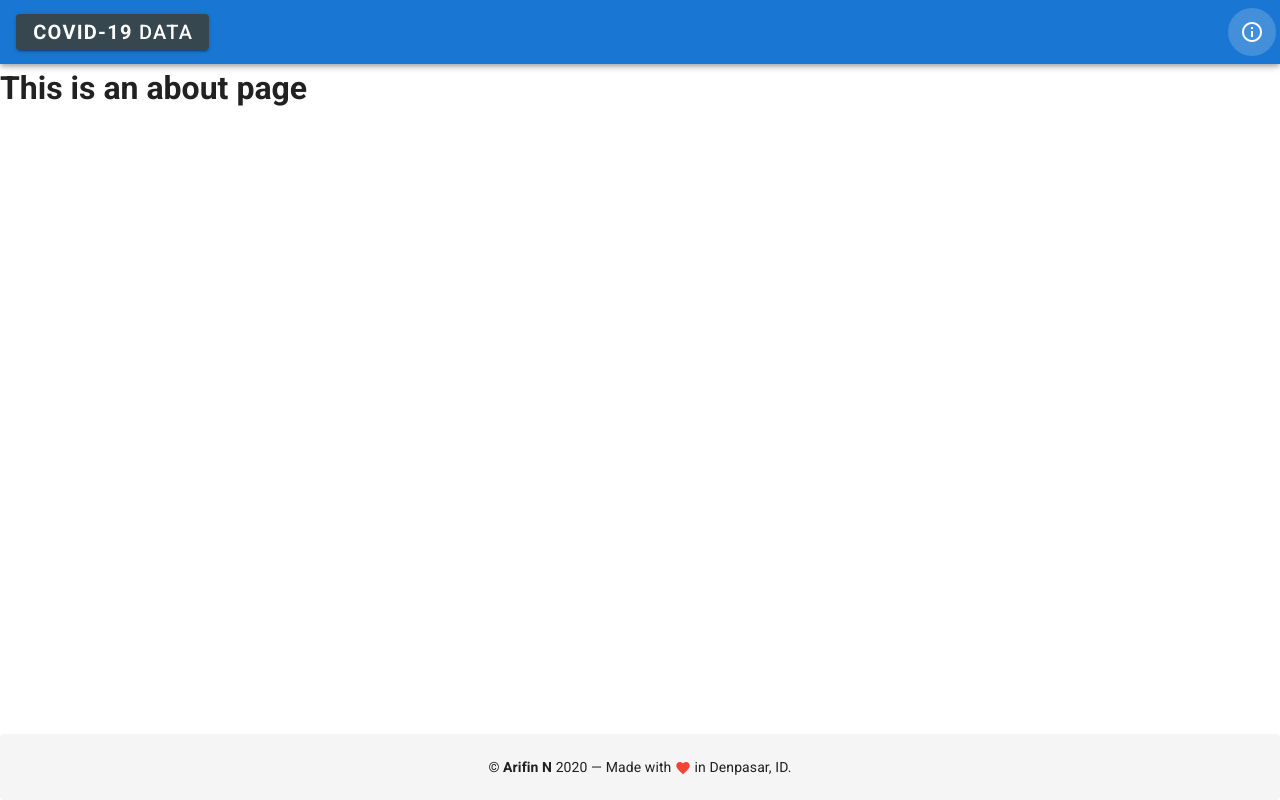
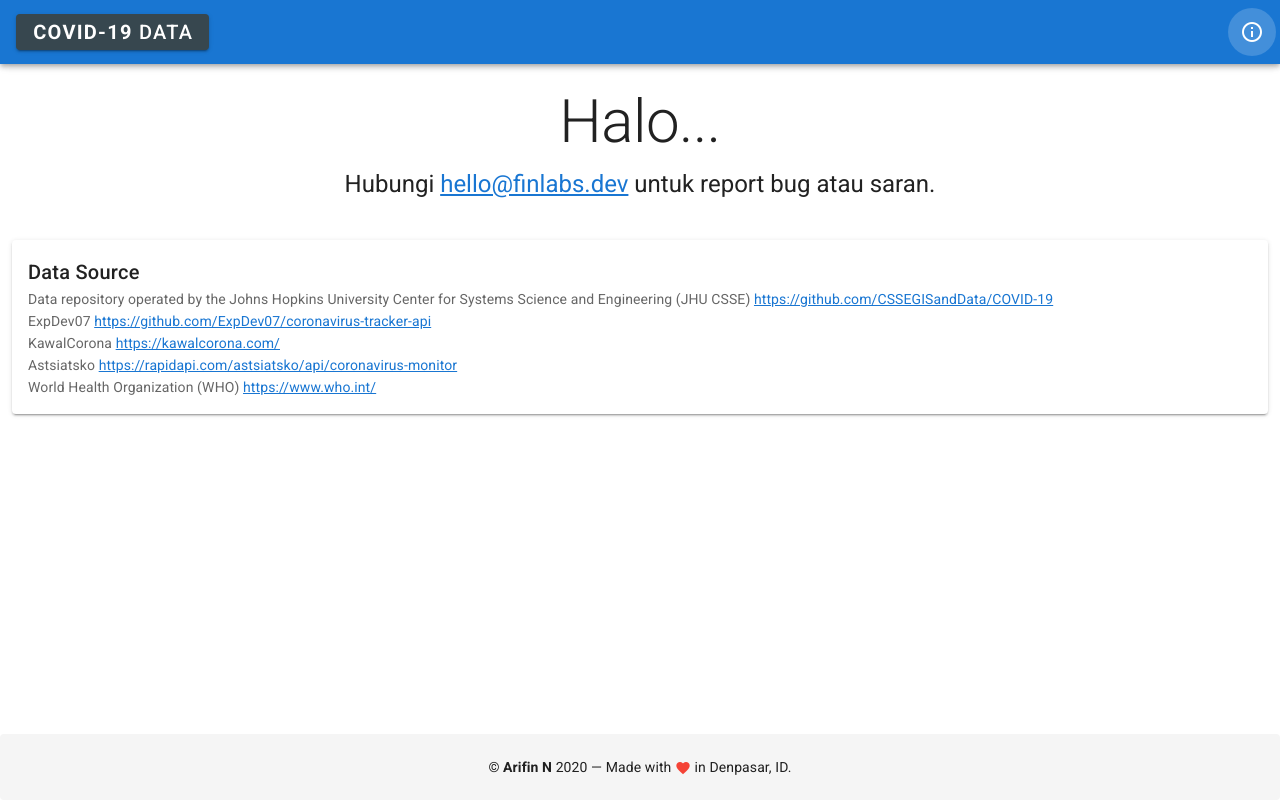
Before and after one commit to arifinofficial/covid19, a Vue app: page /tentang in a window 1280 px wide. Built offline with nearby package versions, Linux system fonts and the light colour scheme.

Commit message:
About template

```diff
--- a/src/views/About.vue
+++ b/src/views/About.vue
@@ -1,5 +1,27 @@
 <template>
-  <div class="about">
-    <h1>This is an about page</h1>
+
+<v-container fluid>
+  <div class="about text-center">
+    <h1 class="display-3 pb-4 pt-4">Halo...</h1>
+    <v-spacer></v-spacer>
+    <h2 class="headline">Hubungi <a href="mailto:hello@finlabs.dev">hello@finlabs.dev</a> untuk report bug atau saran.</h2>
+    <v-card class="text-left mt-10">
+      <v-card-title>
+        Data Source
+      </v-card-title>
+      <v-card-subtitle>
+        Data repository operated by the Johns Hopkins University Center for Systems Science and Engineering (JHU CSSE) <a target="_blank" href="https://github.com/CSSEGISandData/COVID-19">https://github.com/CSSEGISandData/COVID-19</a>
+        <br>
+        ExpDev07 <a target="_blank" href="https://github.com/ExpDev07/coronavirus-tracker-api">https://github.com/ExpDev07/coronavirus-tracker-api</a>
+        <br>
+        KawalCorona <a target="_blank" href="https://kawalcorona.com/">https://kawalcorona.com/</a>
+        <br>
+        Astsiatsko <a target="_blank" href="https://rapidapi.com/astsiatsko/api/coronavirus-monitor">https://rapidapi.com/astsiatsko/api/coronavirus-monitor</a>
+        <br>
+        World Health Organization (WHO) <a target="_blank" href="https://www.who.int/">https://www.who.int/</a>
+      </v-card-subtitle>
+    </v-card>
   </div>
+</v-container>
+
 </template>
```
